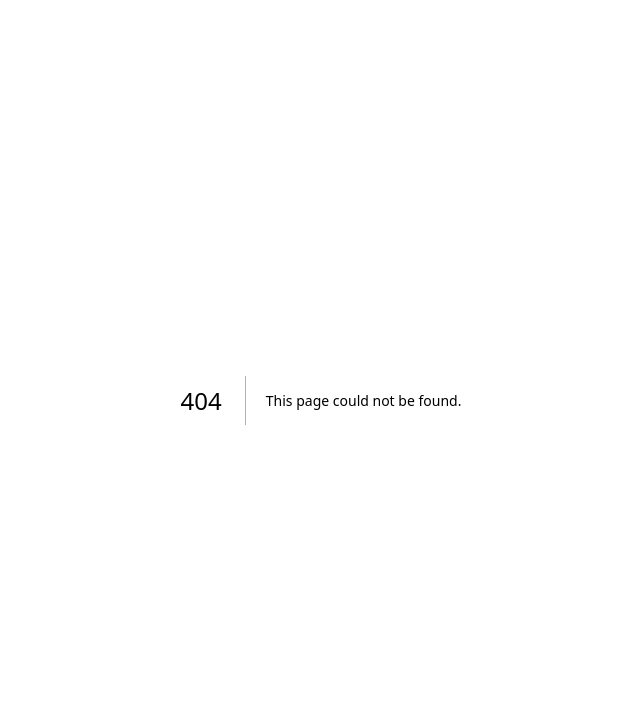
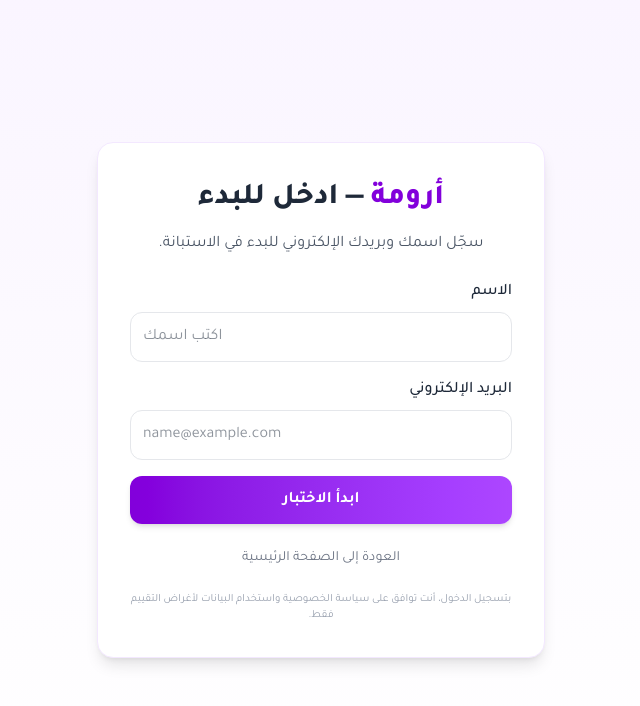
Before and after one commit to moalsuwaylih-ops/arouma, a Next.js app: page /login in a window 1280 px wide. Before the commit this address had no page. Shown: the top 706 px of the page, without its empty margins (319-959 px from the left). Built offline with nearby package versions, Linux system fonts and the light colour scheme.

Commit message:
حفظ المشروع بعد إضافة تسجيل المستخدمين

```diff
--- /dev/null
+++ b/app/api/auth/[...nextauth]/route.ts
@@ -0,0 +1,50 @@
+// app/api/auth/[...nextauth]/route.ts
+import NextAuth, { NextAuthOptions } from "next-auth";
+import Credentials from "next-auth/providers/credentials";
+
+const authOptions: NextAuthOptions = {
+  providers: [
+    Credentials({
+      name: "Credentials",
+      credentials: {
+        email: { label: "البريد", type: "email" },
+        name: { label: "الاسم", type: "text" },
+      },
+      async authorize(creds) {
+        const email = (creds?.email || "").trim().toLowerCase();
+        const name = (creds?.name || "").trim();
+
+        const ok = /^[^\s@]+@[^\s@]+\.[^\s@]+$/.test(email);
+        if (!ok) return null;
+
+        return { id: email, email, name: name || "وليّ أمر" };
+      },
+    }),
+  ],
+  session: { strategy: "jwt" },
+  pages: {
+    signIn: "/login",
+  },
+  callbacks: {
+    async jwt({ token, user }) {
+      if (user) {
+        token.email = user.email;
+        // @ts-expect-error
+        token.name = user.name;
+      }
+      return token;
+    },
+    async session({ session, token }) {
+      if (session.user) {
+        session.user.email = token.email as string | undefined;
+        // @ts-expect-error
+        session.user.name = (token as any).name;
+      }
+      return session;
+    },
+  },
+};
+
+const handler = NextAuth(authOptions);
+export const GET = handler;
+export const POST = handler;
--- /dev/null
+++ b/app/login/page.tsx
@@ -0,0 +1,109 @@
+"use client";
+
+import { useState } from "react";
+import { useRouter } from "next/navigation";
+import { signIn } from "next-auth/react";
+
+function isValidEmail(v: string) {
+  return /^[^\s@]+@[^\s@]+\.[^\s@]+$/.test(v.trim());
+}
+
+export default function LoginPage() {
+  const router = useRouter();
+  const [name, setName] = useState("");
+  const [email, setEmail] = useState("");
+  const [loading, setLoading] = useState(false);
+  const [err, setErr] = useState<string | null>(null);
+
+  const onSubmit = async (e: React.FormEvent) => {
+    e.preventDefault();
+    setErr(null);
+
+    if (!name.trim()) return setErr("الاسم مطلوب.");
+    if (!isValidEmail(email)) return setErr("أدخل بريدًا صحيحًا.");
+
+    setLoading(true);
+    try {
+      // مطابق لمزوّد Credentials في route.ts (اسم الحقول: email, name)
+      const res = await signIn("credentials", {
+        email: email.trim().toLowerCase(),
+        name: name.trim(),
+        redirect: false,            // لا تعيد التوجيه تلقائيًا
+        callbackUrl: "/assessment", // الوجهة بعد الدخول
+      });
+
+      if (res?.ok) {
+        router.push(res.url || "/assessment");
+      } else {
+        setErr("تعذّر تسجيل الدخول. جرّب مرة أخرى.");
+      }
+    } catch {
+      setErr("حدث خطأ غير متوقع.");
+    } finally {
+      setLoading(false);
+    }
+  };
+
+  return (
+    <main
+      dir="rtl"
+      className="min-h-screen bg-gradient-to-b from-purple-50 to-white flex items-center justify-center p-6 text-gray-800"
+    >
+      <div className="w-full max-w-md bg-white rounded-2xl shadow-lg border border-purple-100 p-8">
+        <h1 className="text-2xl md:text-3xl font-extrabold text-center leading-relaxed">
+          <span className="text-purple-700">أرومة</span> — ادخل للبدء
+        </h1>
+        <p className="text-center text-gray-600 mt-2">
+          سجّل اسمك وبريدك الإلكتروني للبدء في الاستبانة.
+        </p>
+
+        <form onSubmit={onSubmit} className="mt-6 space-y-4">
+          <div>
+            <label className="block mb-2 font-medium">الاسم</label>
+            <input
+              dir="auto"
+              type="text"
+              placeholder="اكتب اسمك"
+              value={name}
+              onChange={(e) => setName(e.target.value)}
+              className="w-full rounded-xl border border-gray-200 p-3 outline-none focus:ring-2 focus:ring-purple-300"
+            />
+          </div>
+
+          <div>
+            <label className="block mb-2 font-medium">البريد الإلكتروني</label>
+            <input
+              dir="ltr"
+              type="email"
+              placeholder="name@example.com"
+              value={email}
+              onChange={(e) => setEmail(e.target.value)}
+              className="w-full rounded-xl border border-gray-200 p-3 outline-none focus:ring-2 focus:ring-purple-300"
+            />
+          </div>
+
+          {err && <p className="text-rose-600 text-sm">{err}</p>}
+
+          <button
+            type="submit"
+            disabled={loading}
+            className="w-full px-6 py-3 rounded-xl text-white font-semibold bg-gradient-to-r from-purple-700 to-purple-500 hover:from-purple-800 hover:to-purple-600 shadow-md transition disabled:opacity-60"
+          >
+            {loading ? "جاري الدخول..." : "ابدأ الاختبار"}
+          </button>
+
+          <a
+            href="/"
+            className="block text-center text-sm text-gray-500 hover:text-gray-700 mt-2"
+          >
+            العودة إلى الصفحة الرئيسية
+          </a>
+        </form>
+
+        <p className="text-[11px] text-center text-gray-400 mt-6">
+          بتسجيل الدخول، أنت توافق على سياسة الخصوصية واستخدام البيانات لأغراض التقييم فقط.
+        </p>
+      </div>
+    </main>
+  );
+}
```
Also changed, not shown: package.json (+7 -6 lines), 1 other file (tests, documents, lock files or other folders).
